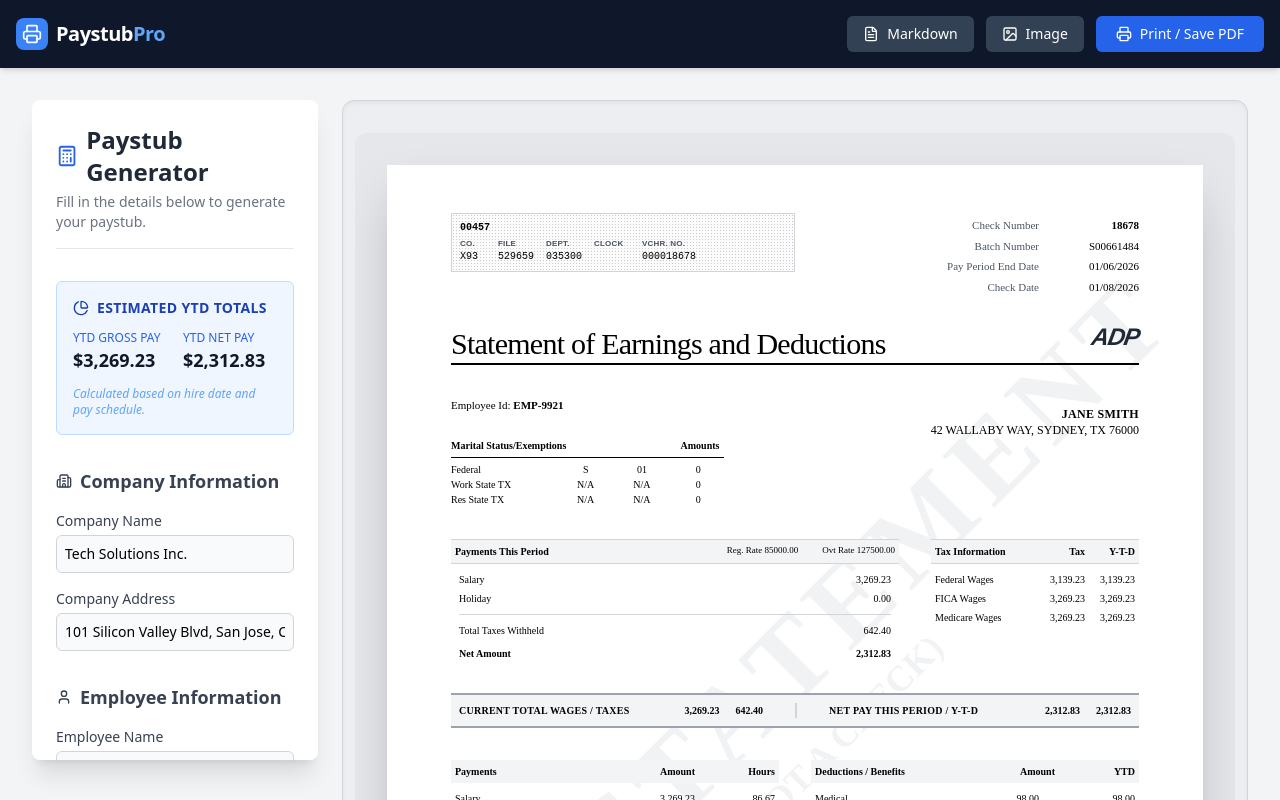
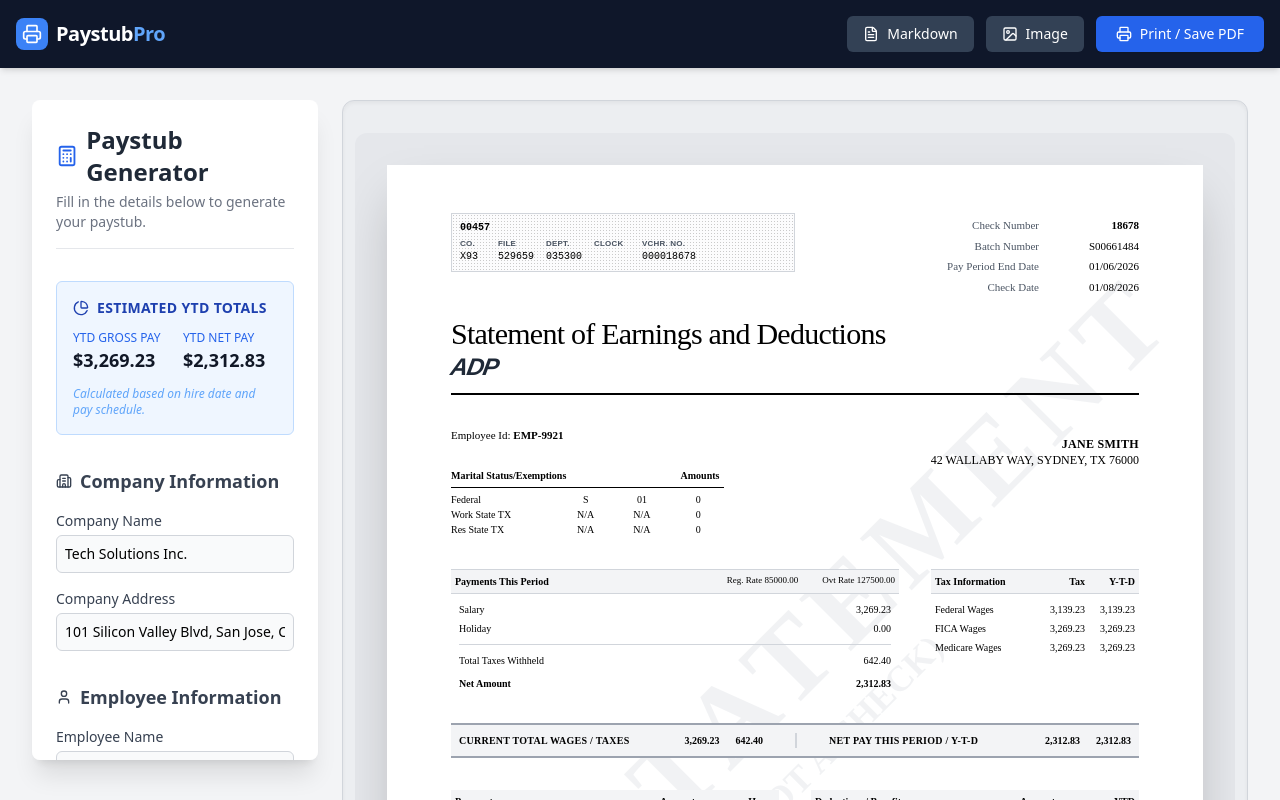
Before and after one commit to Pcnaid-Dev/PaystubPro-Generator, a React (Vite) app: page / in a window 1280 px wide. Shown: the top 800 px of the page. Built offline with nearby package versions, Linux system fonts and the light colour scheme.

Commit message:
feat: Improve paystub title styling
Adjust the layout and styling of the paystub title to enhance readability and visual appeal. The main title is now more prominent and separated from the company name branding.

```diff
--- a/components/PaystubPreview.tsx
+++ b/components/PaystubPreview.tsx
@@ -127,8 +127,10 @@
             </div>
 
             {/* Title */}
+
+                <h1 style={{ fontSize: '30px', fontWeight: '500', color: '#000', letterSpacing: '-0.025em', lineHeight: '1' }}>Statement of Earnings and Deductions</h1>
+
             <div style={{ display: 'flex', justifyContent: 'space-between', alignItems: 'flex-end', marginBottom: '32px', borderBottom: '2px solid #000', paddingBottom: '4px' }}>
-                <h1 style={{ fontSize: '30px', fontWeight: '500', color: '#000', letterSpacing: '-0.025em', lineHeight: '1' }}>Statement of Earnings and Deductions</h1>
                 <div style={{ marginBottom: '4px' }}>
                     <span style={{ fontFamily: 'sans-serif', fontWeight: '900', fontStyle: 'italic', fontSize: '24px', letterSpacing: '-0.05em', color: '#1f2937', transform: 'skewX(-10deg)', display: 'inline-block' }}>ADP</span>
                 </div>
```
